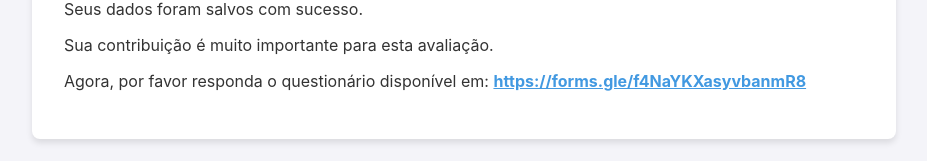
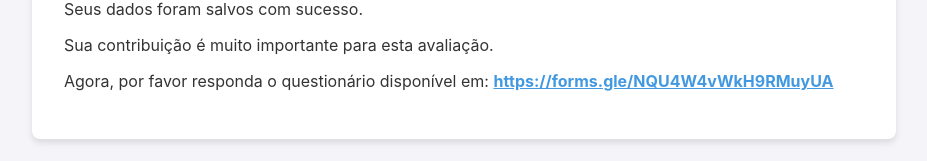
Before and after one commit to foolnando/evaluate_adr_front, a Next.js app in the folder frontend/: page /evaluate_adr_front/obrigado in a window 1280 px wide. Shown: the part 159-320 px from the top of the page, without its empty margins (176-1103 px from the left). Built offline with nearby package versions, Linux system fonts and the light colour scheme.

Commit message:
feat: update form link

```diff
--- a/frontend/pages/obrigado.js
+++ b/frontend/pages/obrigado.js
@@ -80,7 +80,7 @@ export default function ObrigadoPage() {
       <p>
         Agora, por favor responda o questionário disponível em:{' '}
         <a
-          href="https://forms.gle/f4NaYKXasyvbanmR8"
+          href="https://forms.gle/NQU4W4vWkH9RMuyUA"
           target="_blank"
           rel="noopener noreferrer"
           style={{
@@ -89,7 +89,7 @@ export default function ObrigadoPage() {
             fontWeight: 'bold'
           }}
         >
-          https://forms.gle/f4NaYKXasyvbanmR8
+          https://forms.gle/NQU4W4vWkH9RMuyUA
         </a>
       </p>
     </main>
```
